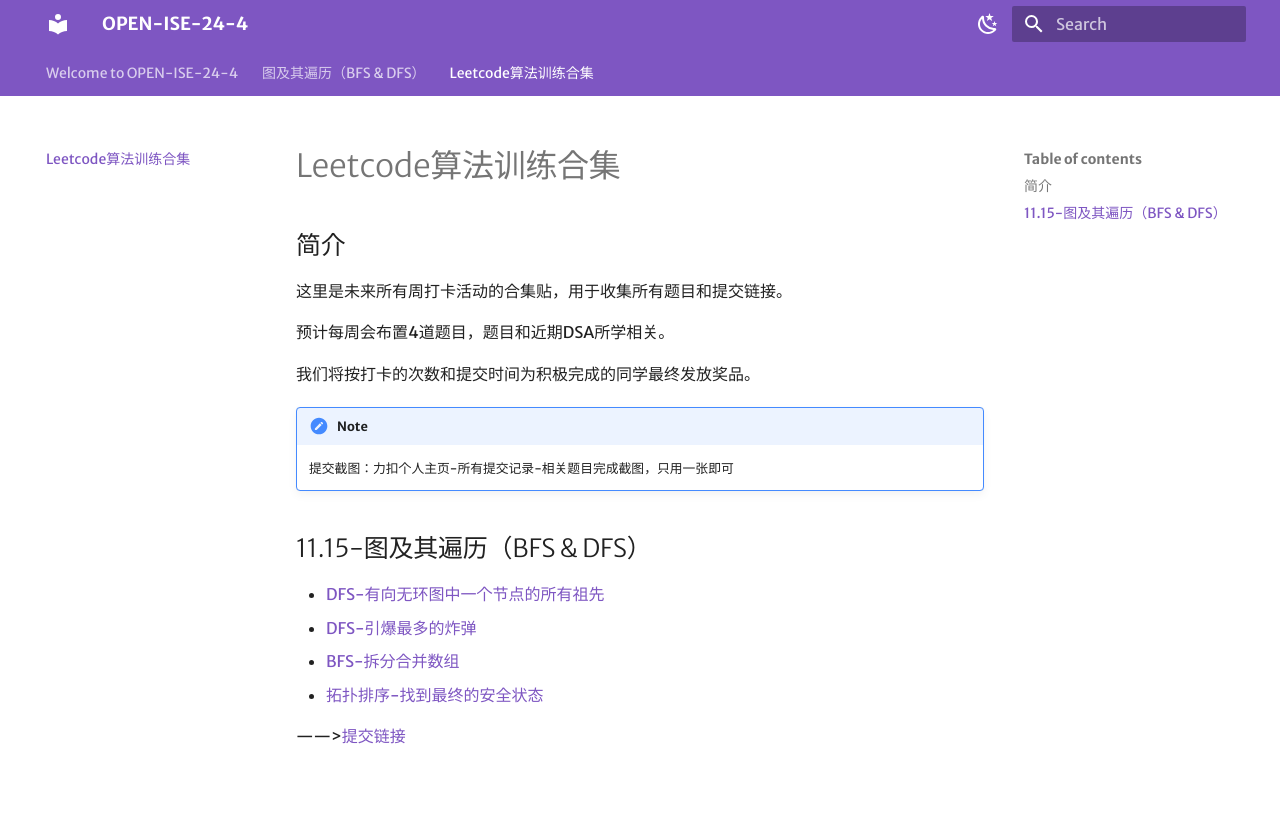
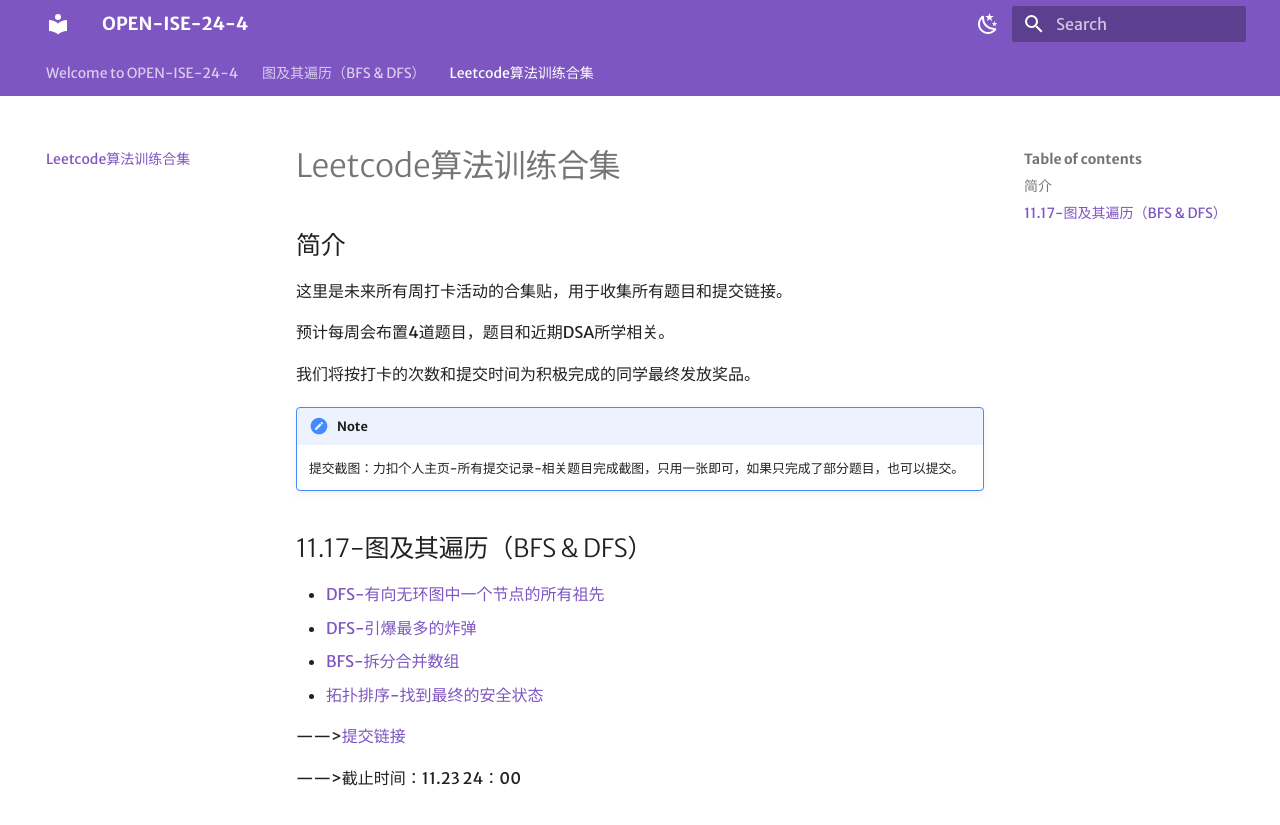
Before and after one commit to MaxizYB/NJU-ISE-24, an MkDocs documentation site: the page built from docs/lc-overview.md, in a window 1280 px wide. Shown: the top 825 px of the page. Built offline with MkDocs 1.6.1 and Material for MkDocs 9.7.7, drawn with Linux system fonts in a browser that asks for light colours; comment, search, counter and statistics services are not loaded.

Commit message:
add time limit

```diff
--- a/docs/lc-overview.md
+++ b/docs/lc-overview.md
@@ -9,9 +9,9 @@
 我们将按打卡的次数和提交时间为积极完成的同学最终发放奖品。
 
 !!! note
-    提交截图：力扣个人主页-所有提交记录-相关题目完成截图，只用一张即可
+    提交截图：力扣个人主页-所有提交记录-相关题目完成截图，只用一张即可，如果只完成了部分题目，也可以提交。
 
-## 11.15-图及其遍历（BFS & DFS）
+## 11.17-图及其遍历（BFS & DFS）
 
 - [DFS-有向无环图中一个节点的所有祖先](https://leetcode.cn/problems/all-ancestors-of-a-node-in-a-directed-acyclic-graph/description/)
 - [DFS-引爆最多的炸弹](https://leetcode.cn/problems/detonate-the-maximum-bombs/description/)
@@ -19,3 +19,5 @@
 - [拓扑排序-找到最终的安全状态](https://leetcode.cn/problems/find-eventual-safe-states/description/)
 
 ——>[提交链接](https://table.nju.edu.cn/dtable/forms/c5ca62c5-e8bf-4255-bfc6-cb327394bb83/)
+
+——>截止时间：11.23 24：00
```
